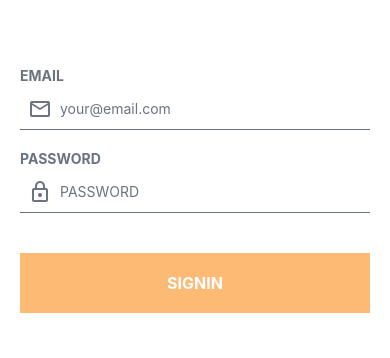
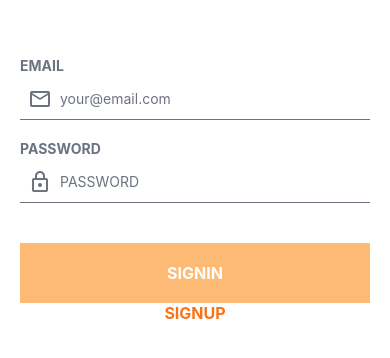
Before and after one commit to MarvelOppa/jabstargram, a React Native app: screen / in a window 390 px wide. Shown: the part 232-590 px from the top of the page. Built offline with nearby package versions, Linux system fonts and the light colour scheme.

Commit message:
텍스트버튼

```diff
--- /dev/null
+++ b/src/components/TextButton.js
@@ -0,0 +1,32 @@
+import { StyleSheet, Text, Pressable } from 'react-native';
+import PropTypes from 'prop-types';
+import { PRIMARY } from '../colors';
+
+const TextButton = ({ styles, title, onPress, hitSlop }) => {
+  return (
+    <Pressable
+      style={styles?.button}
+      hitSlop={hitSlop ? hitSlop : 10}
+      onPress={onPress}
+    >
+      <Text style={[defaultStyles.title, styles?.title]}>{title}</Text>
+    </Pressable>
+  );
+};
+
+TextButton.propTypes = {
+  styles: PropTypes.object,
+  title: PropTypes.string,
+  onPress: PropTypes.func,
+  hitSlop: PropTypes.number,
+};
+
+const defaultStyles = StyleSheet.create({
+  title: {
+    color: PRIMARY.DEFAULT,
+    fontWeight: '700',
+    fontSize: 16,
+  },
+});
+
+export default TextButton;
--- a/src/screens/SignInScreen.js
+++ b/src/screens/SignInScreen.js
@@ -4,6 +4,9 @@ import { useEffect, useRef, useState } from 'react';
 import Button from '../components/Button';
 import SafeInputView from '../components/SafeInputView';
 import { useSafeAreaInsets } from 'react-native-safe-area-context';
+import TextButton from '../components/TextButton';
+import { useNavigation } from '@react-navigation/native';
+import { AuthRoutes } from '../navigations/routes';
 
 const SignInScreen = () => {
   const [email, setEmail] = useState('');
@@ -13,6 +16,7 @@ const SignInScreen = () => {
   const [disabled, setDisabled] = useState(false);
 
   const { top } = useSafeAreaInsets();
+  const { navigate } = useNavigation();
 
   useEffect(() => {
     setDisabled(!email || !password);
@@ -56,6 +60,11 @@ const SignInScreen = () => {
           onPress={onSubmit}
           styles={{ container: { marginTop: 20 } }}
         />
+
+        <TextButton
+          title={'SIGNUP'}
+          onPress={() => navigate(AuthRoutes.SIGN_UP)}
+        />
       </View>
     </SafeInputView>
   );
```
